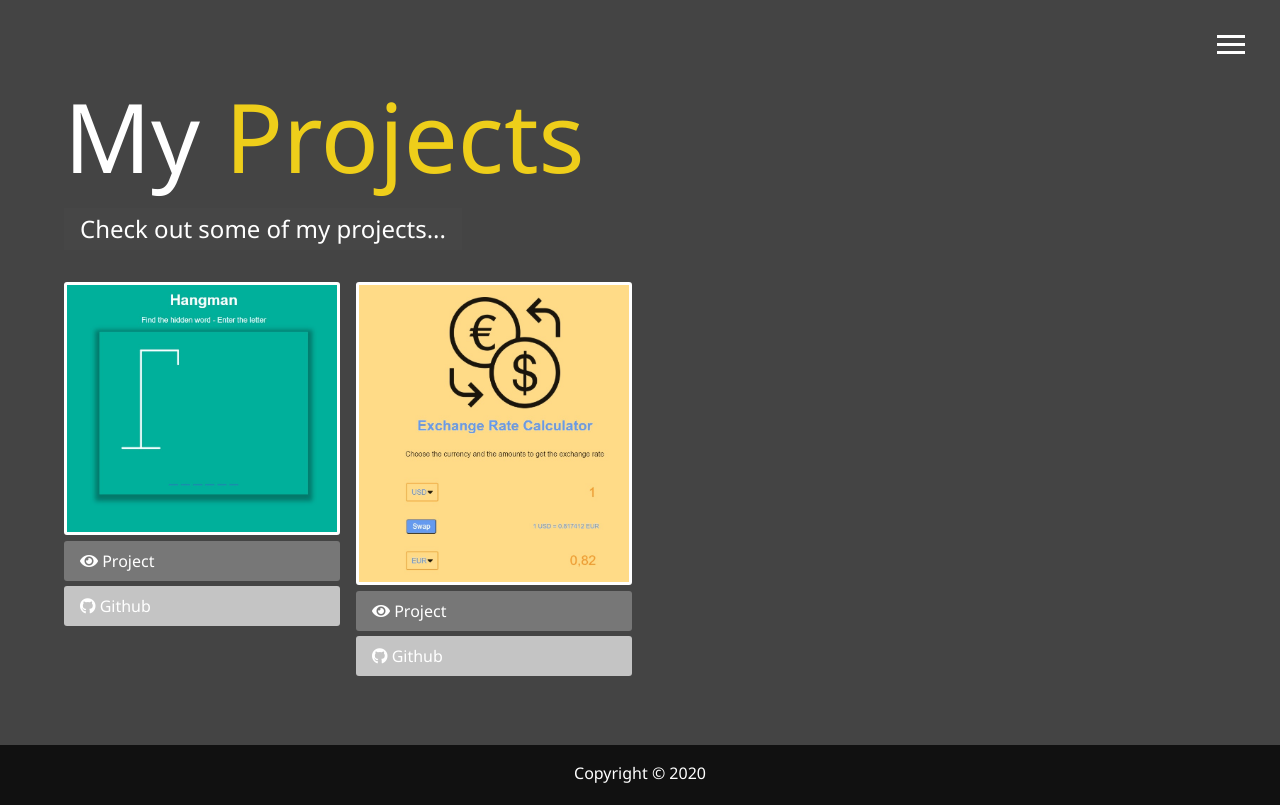
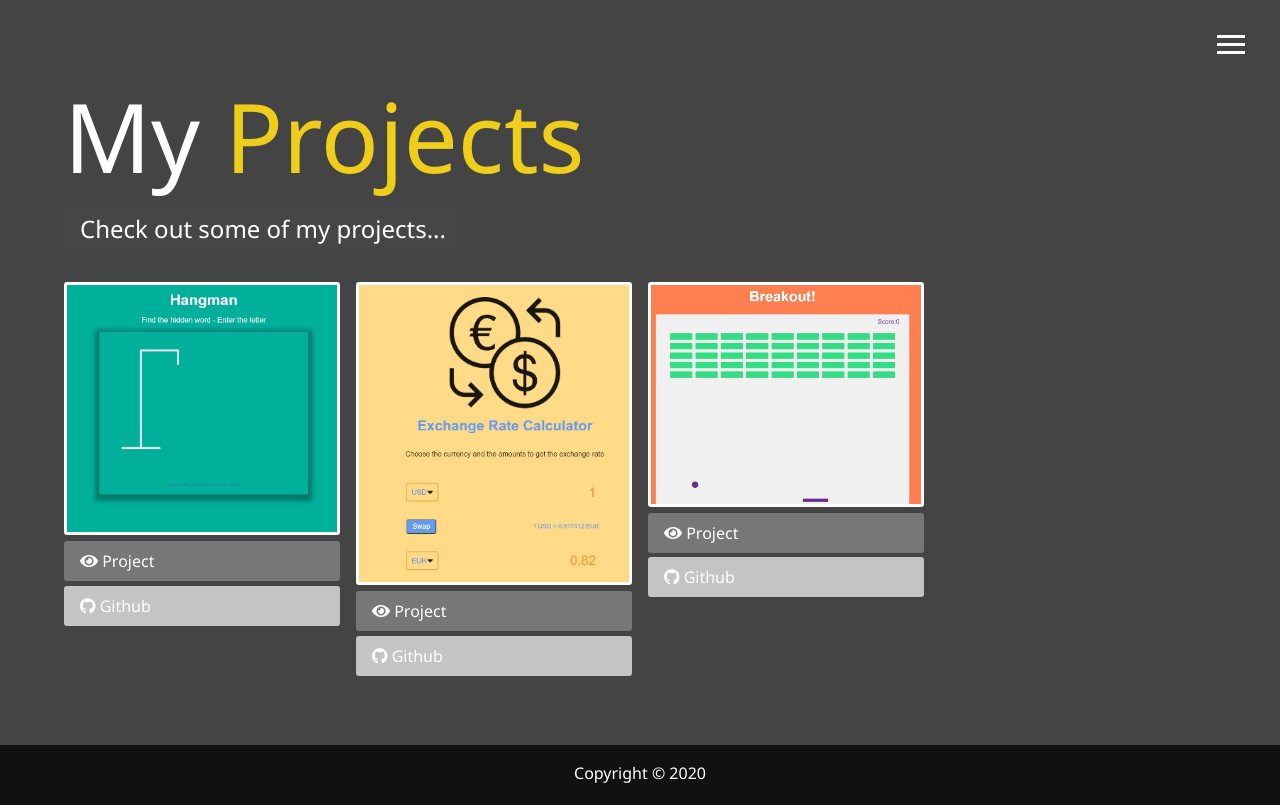
Before and after one commit to igorzinar/portfolio, a website: page dist/projects.html in a window 1280 px wide. Drawn offline with Linux system fonts and the light colour scheme.

Commit message:
add Brekout project

```diff
--- a/dist/projects.html
+++ b/dist/projects.html
@@ -71,19 +71,19 @@
                     <i class="fab fa-github"></i> Github
                 </a>
             </div>
-<!--
+
             <div class="item">
-                <a href="#!">
-                    <img src="img/projects/project3.jpg" alt="Project">
+                <a href="https://igorzinar.github.io/Breakout-Game/.!">
+                    <img src="img/projects/Brekout.jpg" alt="Project">
                 </a>
                 <a href="#" class="btn-light">
                     <i class="fas fa-eye"></i> Project
                 </a>
-                <a href="#" class="btn-dark">
+                <a href="https://github.com/igorzinar/Breakout-Game" class="btn-dark">
                     <i class="fab fa-github"></i> Github
                 </a>
             </div>
-
+<!--
             <div class="item">
                 <a href="#!">
                     <img src="img/projects/project4.jpg" alt="Project">
```
Also changed, not shown: dist/img/projects/Brekout.jpg (added).
